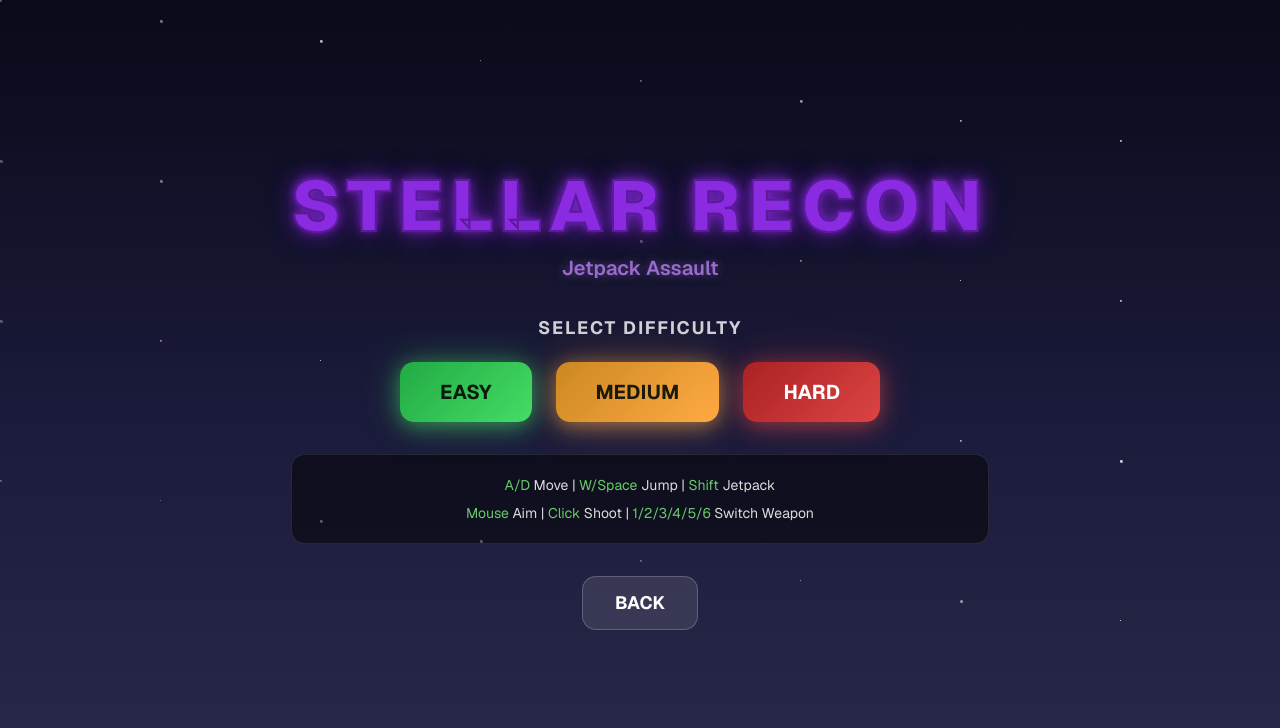
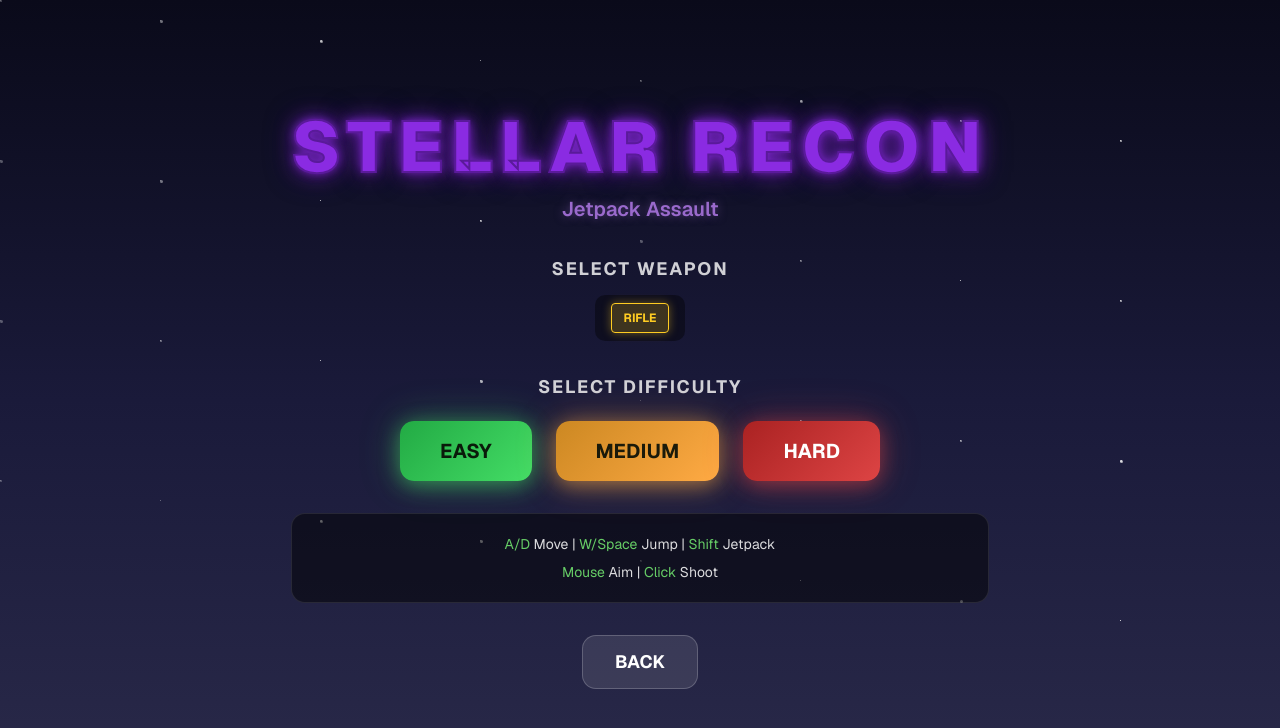
Before and after one commit to Stellar-Recon-Creator/v0-soldier-jetpack-game, a Next.js app: page / in a window 1280 px wide. Both pictures are taken after a click on the button "PLAY". Shown: the top 728 px of the page. Built offline with nearby package versions, Linux system fonts and the light colour scheme.

Commit message:
feat: add weapon selector UI and remove number key switching
Add weapon selector on title screen and set equipped weapon at game init

```diff
--- a/components/game-canvas.tsx
+++ b/components/game-canvas.tsx
@@ -52,6 +52,7 @@ export default function GameCanvas() {
   const [score, setScore] = useState(0)
   const [level, setLevel] = useState(1)
   const [difficulty, setDifficulty] = useState<'easy' | 'medium' | 'hard'>('easy')
+  const [equippedWeapon, setEquippedWeapon] = useState<WeaponType>('rifle')
   const [starCurrency, setStarCurrency] = useState(100000)
   const [ownedWeapons, setOwnedWeapons] = useState<WeaponType[]>(['rifle'])
   const ownedWeaponsRef = useRef<WeaponType[]>(['rifle'])
@@ -103,6 +104,7 @@ export default function GameCanvas() {
     player.bulletsRemaining = startingAmmo
     player.bulletsMax = startingAmmo
     player.weapons = [...ownedWeapons]
+    player.weapon = equippedWeapon
 
     stateRef.current = {
       player,
@@ -261,13 +263,6 @@ export default function GameCanvas() {
           keys.jetpack = true
           break
         case 'KeyJ': keys.shoot = true; break
-        case 'Digit1': case 'Digit2': case 'Digit3':
-        case 'Digit4': case 'Digit5': case 'Digit6': {
-          const idx = parseInt(e.code.charAt(5)) - 1
-          const w = ownedWeaponsRef.current[idx]
-          if (w) keys.switchWeapon = w
-          break
-        }
       }
     }
 
@@ -714,6 +709,30 @@ export default function GameCanvas() {
                 </p>
               </div>
 
+              {/* Weapon selector */}
+              <div className="space-y-3">
+                <p className="text-lg font-bold font-sans uppercase tracking-widest" style={{ color: 'rgba(255,255,255,0.8)' }}>Select Weapon</p>
+                <div className="flex justify-center">
+                  <div className="flex items-center gap-3 px-4 py-2 rounded-lg flex-wrap" style={{ background: 'rgba(0,0,0,0.4)' }}>
+                    {ownedWeapons.map(w => (
+                      <button
+                        key={w}
+                        onClick={() => setEquippedWeapon(w)}
+                        className="text-xs font-bold font-sans px-3 py-1.5 rounded transition-all hover:scale-105 active:scale-95 cursor-pointer"
+                        style={{
+                          color: crateColors[w],
+                          background: equippedWeapon === w ? `${crateColors[w]}33` : 'rgba(255,255,255,0.08)',
+                          border: equippedWeapon === w ? `1px solid ${crateColors[w]}` : '1px solid transparent',
+                          boxShadow: equippedWeapon === w ? `0 0 10px ${crateColors[w]}66` : 'none',
+                        }}
+                      >
+                        {w.toUpperCase()}
+                      </button>
+                    ))}
+                  </div>
+                </div>
+              </div>
+
               <div className="space-y-5">
                 <p className="text-lg font-bold font-sans uppercase tracking-widest" style={{ color: 'rgba(255,255,255,0.8)' }}>Select Difficulty</p>
                 <div className="flex gap-6 justify-center">
@@ -758,7 +777,7 @@ export default function GameCanvas() {
                 style={{ background: 'rgba(0,0,0,0.5)', color: 'rgba(255,255,255,0.85)', border: '1px solid rgba(255,255,255,0.1)' }}
               >
                 <p><span style={{ color: '#66cc66' }}>A/D</span> {'Move  |  '}<span style={{ color: '#66cc66' }}>W/Space</span> {'Jump  |  '}<span style={{ color: '#66cc66' }}>Shift</span> Jetpack</p>
-                <p><span style={{ color: '#66cc66' }}>Mouse</span> {'Aim  |  '}<span style={{ color: '#66cc66' }}>Click</span> {'Shoot  |  '}<span style={{ color: '#66cc66' }}>1/2/3/4/5/6</span> Switch Weapon</p>
+                <p><span style={{ color: '#66cc66' }}>Mouse</span> {'Aim  |  '}<span style={{ color: '#66cc66' }}>Click</span> Shoot</p>
               </div>
 
               <button
--- a/lib/game-renderer.ts
+++ b/lib/game-renderer.ts
@@ -2220,7 +2220,6 @@ export function drawHUD(ctx: CanvasRenderingContext2D, player: Player, canvasW:
   ctx.fillText('W or Space - Jump', canvasW - 20, 46)
   ctx.fillText('Shift - Jetpack', canvasW - 20, 62)
   ctx.fillText('Mouse Aim + Click - Shoot', canvasW - 20, 78)
-  ctx.fillText('1/2/3/4/5/6 - Switch Weapon', canvasW - 20, 94)
   ctx.textAlign = 'left'
 }
 
```
